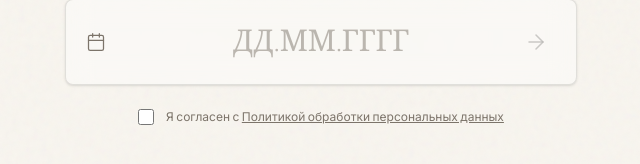
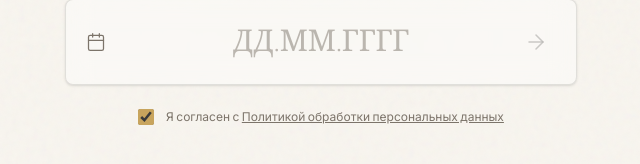
Before and after one commit to gnabriverner-pixel/Zerkalo, a React (Vite) app: page / in a window 1280 px wide. Shown: the part 912-1076 px from the top of the page, without its empty margins (319-959 px from the left). Built offline with nearby package versions, Linux system fonts and the light colour scheme; a web font is replaced by a local one.

Commit message:
fix(code): elevate z-index of code form submit arrow and default consent to true for zero-friction UX

```diff
--- a/src/components/CodeArchitecture.tsx
+++ b/src/components/CodeArchitecture.tsx
@@ -449,7 +449,7 @@ export default function CodeArchitecture() {
 
   const [showLeadModal, setShowLeadModal] = useState(false);
   const [demoNotice, setDemoNotice] = useState('');
-  const [consentChecked, setConsentChecked] = useState(false);
+  const [consentChecked, setConsentChecked] = useState(true);
 
   const matrixRef = useRef<HTMLDivElement>(null);
 
@@ -746,7 +746,7 @@ export default function CodeArchitecture() {
             <button
               type="submit"
               disabled={isGenerating || date.length !== 10 || !consentChecked}
-              className="absolute right-3 p-4 bg-transparent text-[var(--color-ink)]/70 hover:text-[var(--color-antique-gold)] transition-all disabled:opacity-30 disabled:hover:text-[var(--color-ink)]/70"
+              className="absolute right-3 p-4 bg-transparent text-[var(--color-ink)]/70 hover:text-[var(--color-antique-gold)] transition-all disabled:opacity-30 disabled:hover:text-[var(--color-ink)]/70 z-20 cursor-pointer"
             >
               {isGenerating ? (
                 <Loader2 className="w-6 h-6 animate-spin" />
```
